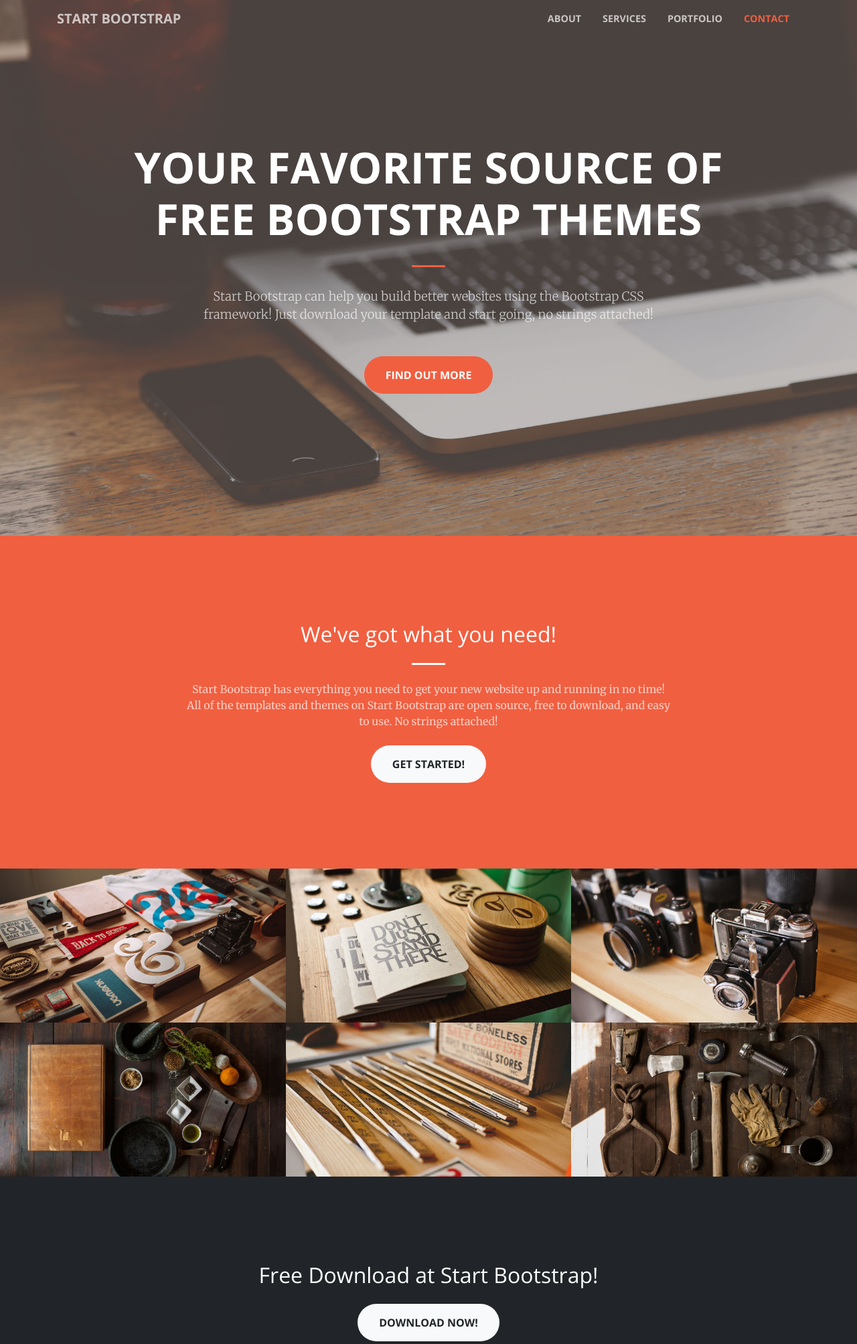
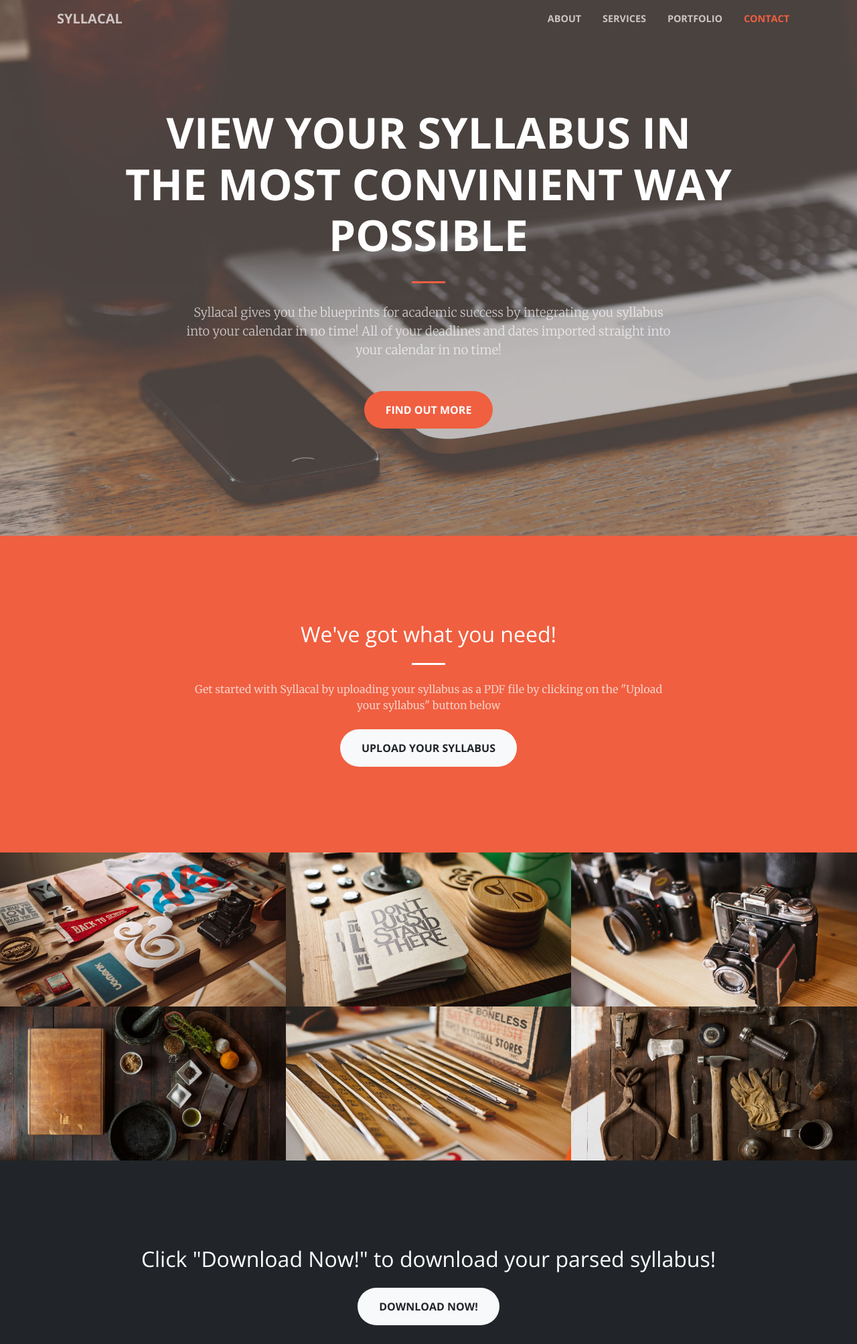
Before and after one commit to amanzanero/syllacal, a Django app: template syllabus_reader/templates/startbootstrap-creative-gh-pages/index.html in a window 1280 px wide. Shown: the top 2007 px of the page at 67% size. Run offline with Django 3.2, Linux system fonts and the light colour scheme; the template is opened without the code that fills it, so the values that code supplies are empty; some libraries are stand-ins or nearby versions.

Commit message:
Edited website descriptions and text

```diff
--- a/syllabus_reader/templates/startbootstrap-creative-gh-pages/index.html
+++ b/syllabus_reader/templates/startbootstrap-creative-gh-pages/index.html
@@ -31,7 +31,7 @@
     <!-- Navigation -->
     <nav class="navbar navbar-expand-lg navbar-light fixed-top" id="mainNav">
       <div class="container">
-        <a class="navbar-brand js-scroll-trigger" href="#page-top">Start Bootstrap</a>
+        <a class="navbar-brand js-scroll-trigger" href="#page-top">Syllacal</a>
         <button class="navbar-toggler navbar-toggler-right" type="button" data-toggle="collapse" data-target="#navbarResponsive" aria-controls="navbarResponsive" aria-expanded="false" aria-label="Toggle navigation">
           <span class="navbar-toggler-icon"></span>
         </button>
@@ -59,12 +59,12 @@
         <div class="row">
           <div class="col-lg-10 mx-auto">
             <h1 class="text-uppercase">
-              <strong>Your Favorite Source of Free Bootstrap Themes</strong>
+              <strong>View your syllabus in the most convinient way possible</strong>
             </h1>
             <hr>
           </div>
           <div class="col-lg-8 mx-auto">
-            <p class="text-faded mb-5">Start Bootstrap can help you build better websites using the Bootstrap CSS framework! Just download your template and start going, no strings attached!</p>
+            <p class="text-faded mb-5">Syllacal gives you the blueprints for academic success by integrating you syllabus into your calendar in no time! All of your deadlines and dates imported straight into your calendar in no time!</p>
             <a class="btn btn-primary btn-xl js-scroll-trigger" href="#about">Find Out More</a>
           </div>
         </div>
@@ -77,8 +77,8 @@
           <div class="col-lg-8 mx-auto text-center">
             <h2 class="section-heading text-white">We've got what you need!</h2>
             <hr class="light my-4">
-            <p class="text-faded mb-4">Start Bootstrap has everything you need to get your new website up and running in no time! All of the templates and themes on Start Bootstrap are open source, free to download, and easy to use. No strings attached!</p>
-            <a class="btn btn-light btn-xl js-scroll-trigger" href="#services">Get Started!</a>
+            <p class="text-faded mb-4">Get started with Syllacal by uploading your syllabus as a PDF file by clicking on the "Upload your syllabus" button below</p>
+            <a class="btn btn-light btn-xl js-scroll-trigger" href="#services">Upload your syllabus</a>
           </div>
         </div>
       </div>
@@ -226,7 +226,7 @@
 
     <section class="bg-dark text-white">
       <div class="container text-center">
-        <h2 class="mb-4">Free Download at Start Bootstrap!</h2>
+        <h2 class="mb-4">Click "Download Now!" to download your parsed syllabus!</h2>
         <a class="btn btn-light btn-xl sr-button" href="http://startbootstrap.com/template-overviews/creative/">Download Now!</a>
       </div>
     </section>
```
